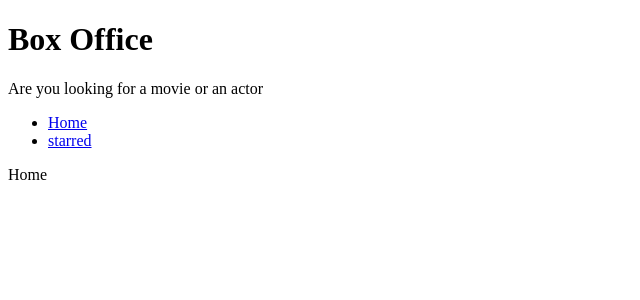
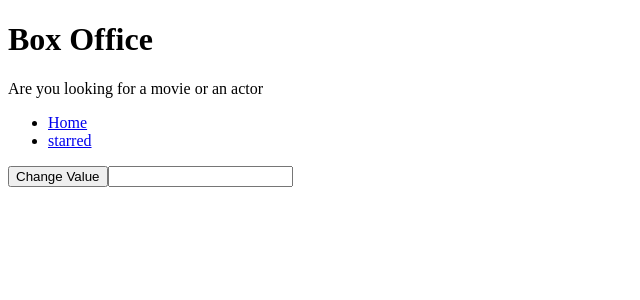
Before and after one commit to saksham-raghuvanshi/box-office-app, a React (Create React App) app: page / in a window 1280 px wide. Shown: the top 300 px of the page, without its empty margins (0-640 px from the left). Built offline with nearby package versions, Linux system fonts and the light colour scheme.

Commit message:
Learn about data binding input

```diff
--- a/src/Pages/Home.jsx
+++ b/src/Pages/Home.jsx
@@ -1,9 +1,24 @@
+ import { useState } from "react"
+
+const Home = () => {
+  const[inputValue, setInputValue]= useState(" ");
+
+  console.log(inputValue);
+  const onInputChange = (ev) =>{
+setInputValue(ev.target.value);
+console.log(setInputValue)
+  };
+  return (
+    <div>
+
+      <div>{inputValue}</div>
+      <button onClick={()=>{
+        setInputValue("Saksham");
+      }}> Change Value
+      </button>
 
 
-const Home = () => {
-  return (
-    <div>
-      Home
+      <input type="text" value={inputValue} onChange={onInputChange} placeholder="Search for something"/>
     </div>
   )
 }
```
